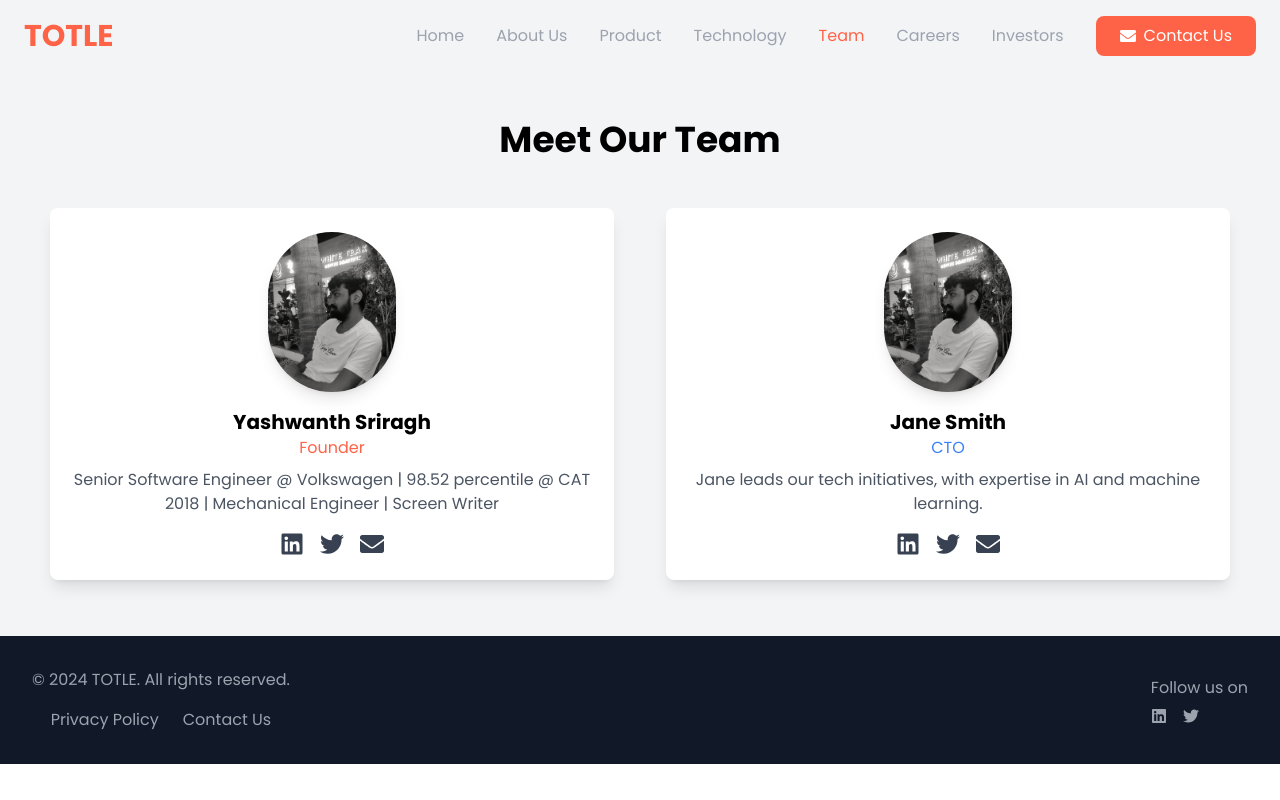
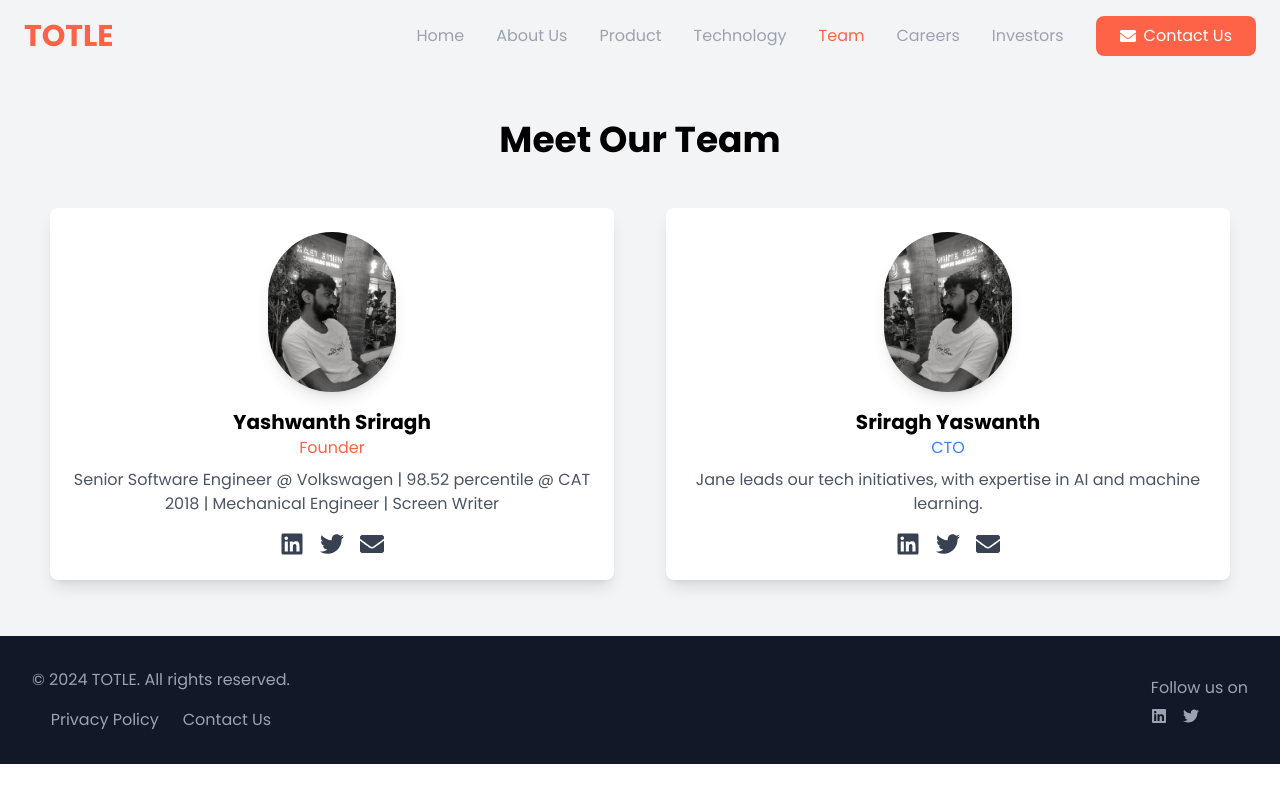
Before and after one commit to saicharan293/totle-portfolio, a React (Create React App) app: page /team in a window 1280 px wide. Built offline with nearby package versions, Linux system fonts and the light colour scheme.

Commit message:
image added

```diff
--- a/src/components/Team/Team.js
+++ b/src/components/Team/Team.js
@@ -33,7 +33,7 @@ const Team = () => {
           data-aos="fade-up"
         >
           <img
-            src="/images/sriragh.jpg"
+            src="/images/sriragh2.png"
             alt="Yashwanth Sriragh"
             className="rounded-full mx-auto mb-4 shadow-lg md:w-30 md:h-28 lg:max-w-44 lg:h-40" // Responsive dimensions
           />
@@ -63,12 +63,12 @@ const Team = () => {
         >
           <img
             src="/images/sriragh.jpg"
-            alt="Jane Smith"
+            alt="Sriragh Yashwanth"
             className="rounded-full mx-auto mb-4 shadow-lg md:w-30 md:h-28 lg:max-w-44 lg:h-40" // Responsive dimensions
 
             // className="rounded-full w-30 h-[896px] mx-auto mb-4 shadow-lg md:w-32 md:h-32 lg:w-40 lg:h-40" // Responsive dimensions
           />
-          <h3 className="text-xl font-bold">Jane Smith</h3>
+          <h3 className="text-xl font-bold">Sriragh Yaswanth</h3>
           <p className="text-blue-500">CTO</p>
           <p className="mt-2 text-gray-600">
             Jane leads our tech initiatives, with expertise in AI and machine learning.
```
Also changed, not shown: public/images/sriragh2.png (added).
